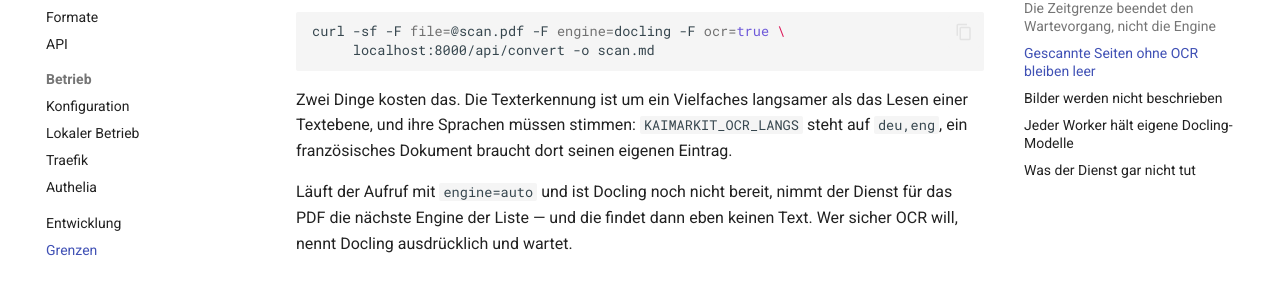
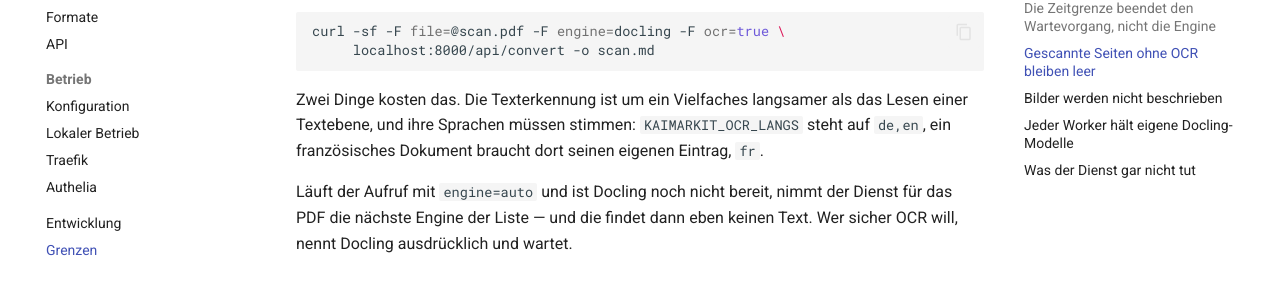
Before and after one commit to 0x2e6b6169/kaimarkit, an MkDocs documentation site: the page built from docs/grenzen.md, in a window 1280 px wide and 900 px high, scrolled down 1215 px. Shown: the part 145-446 px from the top of the window. Built offline with MkDocs 1.6.1 and Material for MkDocs 9.7.7, drawn with Linux system fonts in a browser that asks for light colours; the version menu is left out.

Commit message:
docs(grenzen): correct OCR language codes to ISO 639-1
The service pins EasyOCR since BE-12, so KAIMARKIT_OCR_LANGS takes
de,en rather than Tesseract's deu,eng. Name the French code as well,
so the example cannot be copied in the wrong form.

Co-Authored-By: Claude Opus 5 (1M context) <noreply@anthropic.com>

```diff
--- a/docs/grenzen.md
+++ b/docs/grenzen.md
@@ -55,7 +55,7 @@ curl -sf -F file=@scan.pdf -F engine=docling -F ocr=true \
 
 Zwei Dinge kosten das. Die Texterkennung ist um ein Vielfaches langsamer als das
 Lesen einer Textebene, und ihre Sprachen müssen stimmen: `KAIMARKIT_OCR_LANGS` steht
-auf `deu,eng`, ein französisches Dokument braucht dort seinen eigenen Eintrag.
+auf `de,en`, ein französisches Dokument braucht dort seinen eigenen Eintrag, `fr`.
 
 Läuft der Aufruf mit `engine=auto` und ist Docling noch nicht bereit, nimmt der
 Dienst für das PDF die nächste Engine der Liste — und die findet dann eben keinen
```
